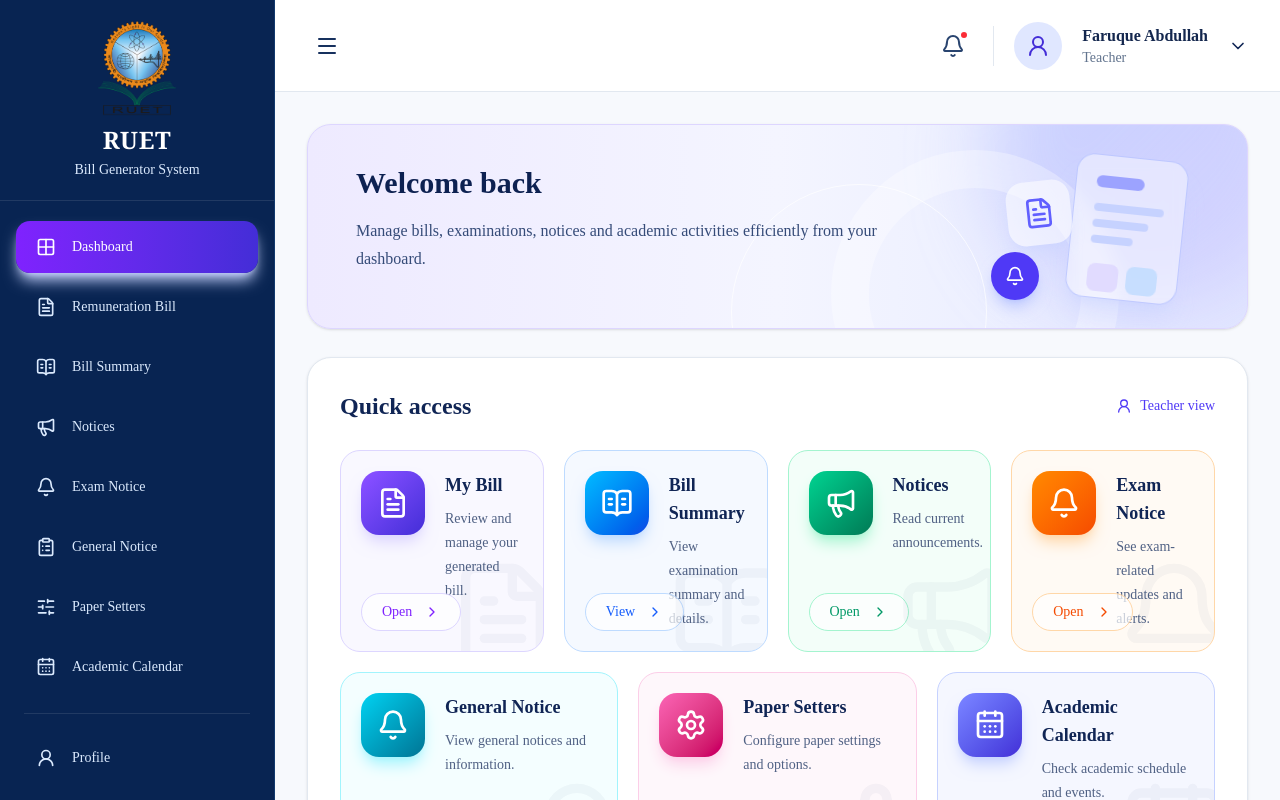
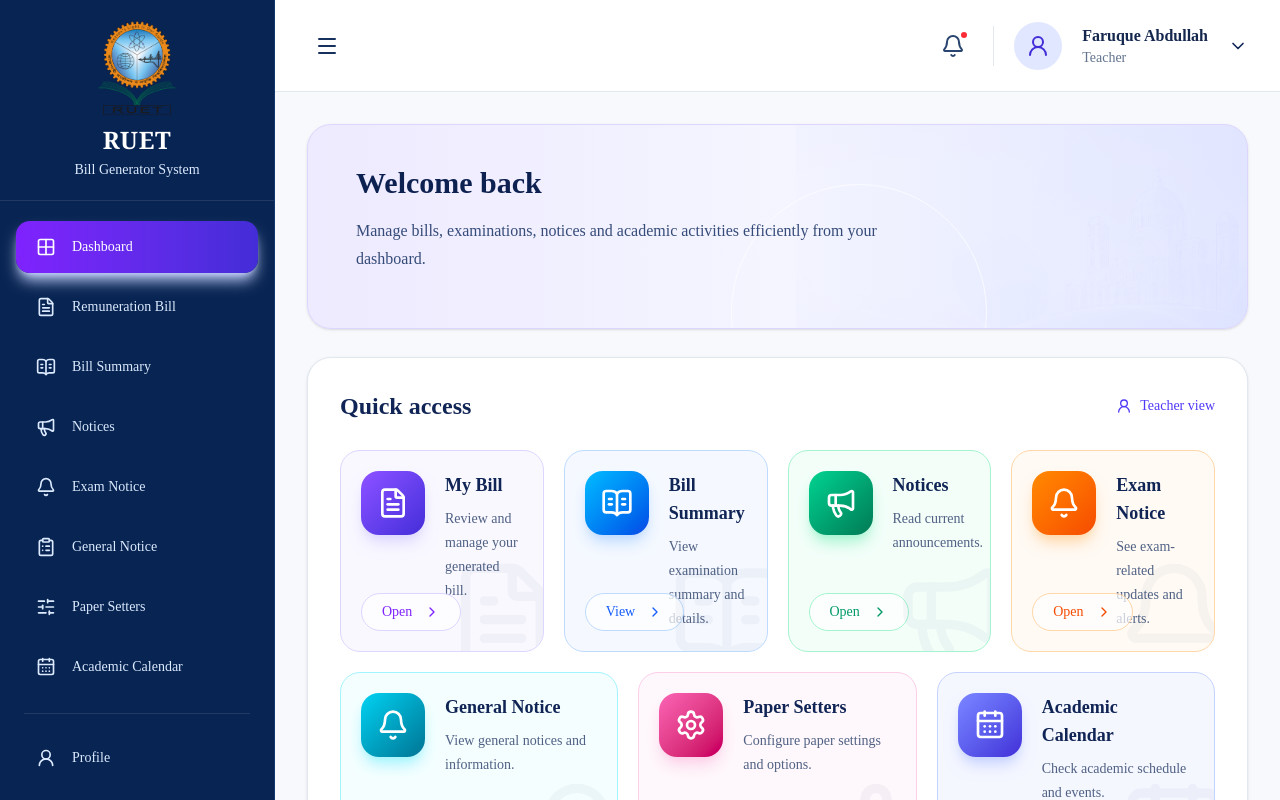
Before and after one commit to faruquece48/ruet-bill-generator, a Next.js app: page /teacher-test in a window 1280 px wide. Shown: the top 800 px of the page. Built offline with nearby package versions, Linux system fonts and the light colour scheme.

Commit message:
Updated RUET bill generator features

```diff
--- a/app/teacher-test/page.tsx
+++ b/app/teacher-test/page.tsx
@@ -19,6 +19,7 @@ import {
   UserRound,
 } from "lucide-react";
 import logoImage from "../images/image_03.png";
+import dashboardReference from "../images/image_04..png";
 
 const mainNavigation = [
   { label: "Dashboard", icon: Grid2X2, active: true, href: "/teacher-test" },
@@ -178,26 +179,12 @@ export default function TeacherTestPage() {
           <div className="space-y-7 p-5 sm:p-8">
             <section className="relative min-h-[205px] overflow-hidden rounded-[24px] border border-violet-200 bg-gradient-to-r from-[#eeeaff] via-[#f4f5ff] to-[#e4e9ff] px-8 py-10 shadow-sm sm:px-12">
               <div className="absolute inset-y-0 right-0 hidden w-[48%] overflow-hidden sm:block">
-                <div className="absolute -right-16 -top-32 h-80 w-80 rounded-full bg-gradient-to-br from-indigo-300/55 to-violet-400/20 blur-2xl" />
-                <div className="absolute bottom-[-110px] right-32 h-72 w-72 rounded-full border-[38px] border-white/30" />
-                <div className="absolute right-16 top-8 h-36 w-28 rotate-6 rounded-2xl border border-indigo-300/60 bg-white/45 p-5 shadow-xl shadow-indigo-200/40 backdrop-blur-sm">
-                  <div className="h-3 w-12 rounded-full bg-indigo-400/70" />
-                  <div className="mt-4 space-y-2">
-                    <div className="h-2 rounded-full bg-indigo-200" />
-                    <div className="h-2 w-4/5 rounded-full bg-indigo-200" />
-                    <div className="h-2 w-3/5 rounded-full bg-indigo-200" />
-                  </div>
-                  <div className="mt-5 grid grid-cols-2 gap-2">
-                    <div className="h-7 rounded-md bg-violet-200/80" />
-                    <div className="h-7 rounded-md bg-blue-200/80" />
-                  </div>
-                </div>
-                <div className="absolute right-44 top-14 flex h-16 w-16 -rotate-6 items-center justify-center rounded-2xl bg-white/55 text-indigo-500 shadow-lg shadow-indigo-200/40">
-                  <FileText className="h-8 w-8" />
-                </div>
-                <div className="absolute bottom-7 right-52 flex h-12 w-12 items-center justify-center rounded-full bg-indigo-600 text-white shadow-lg shadow-indigo-300/60">
-                  <Bell className="h-5 w-5" />
-                </div>
+                <Image
+                  src={dashboardReference}
+                  alt="RUET bill dashboard illustration"
+                  fill
+                  className="object-cover object-[90%_20%] opacity-10 mix-blend-multiply"
+                />
               </div>
               <div className="absolute -bottom-28 left-[45%] h-64 w-64 rounded-full border border-white/70" />
               <div className="relative z-10 max-w-2xl">
```
Also changed, not shown: app/images/image_04..png.
